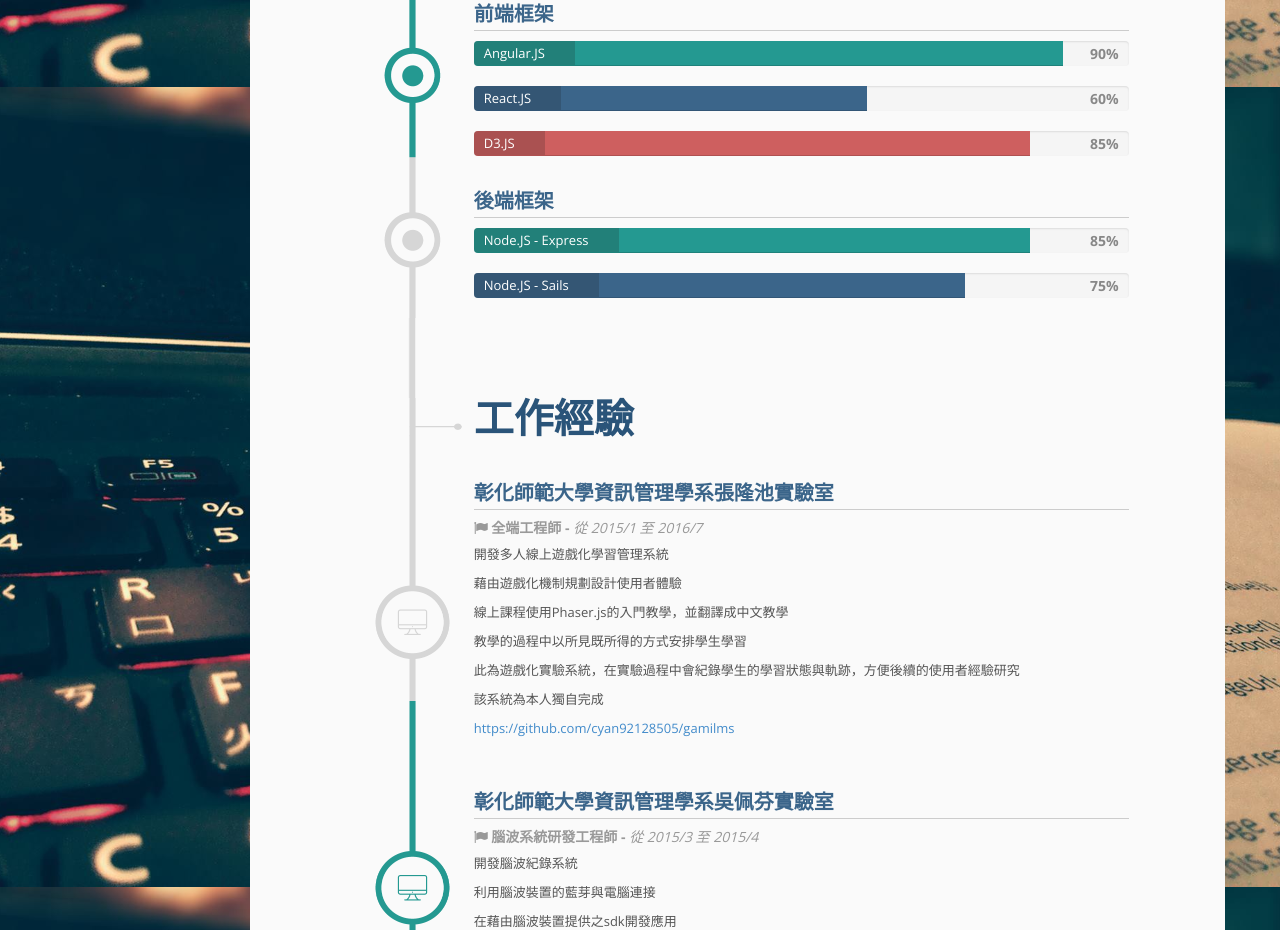
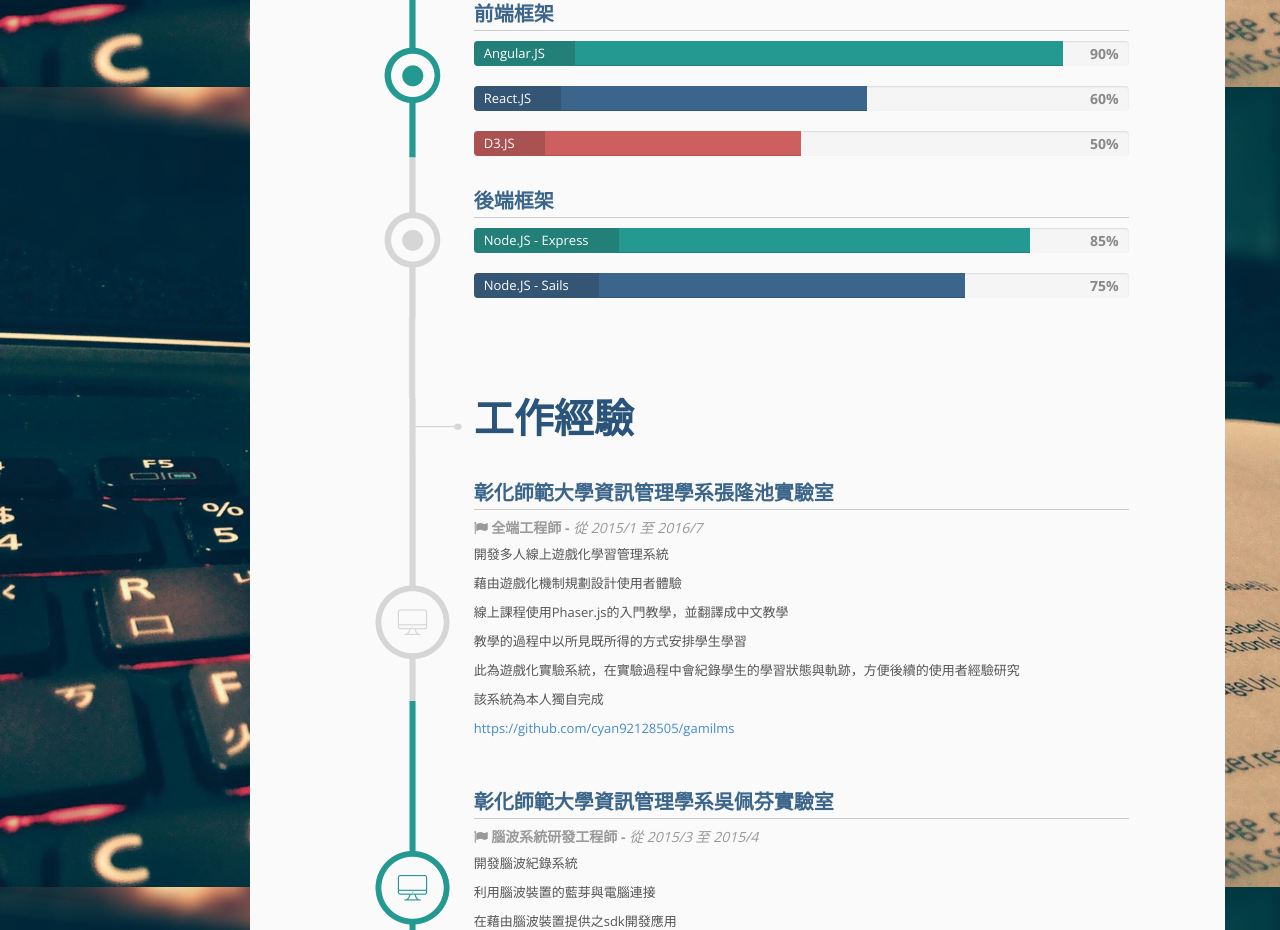
Before and after one commit to cyan92128505/about-aoma, a website: page docs/index.html in a window 1280 px wide. Shown: the part 1513-2443 px from the top of the page. Drawn offline with nearby package versions, Linux system fonts and the light colour scheme; files whose address does not match are found by name.

Commit message:
fix D3 value

```diff
--- a/docs/index.html
+++ b/docs/index.html
@@ -485,11 +485,11 @@
                                             <!-- item-list -->
                                             <li>
                                                 <div class="progress" title="Doing my best!">
-                                                    <div class="progress-bar progress-bar-3" role="progressbar" data-percent="85%" style="width: 85%;">
-                                                        <span class="sr-only">85% Complete</span>
+                                                    <div class="progress-bar progress-bar-3" role="progressbar" data-percent="50%" style="width: 50%;">
+                                                        <span class="sr-only">50% Complete</span>
                                                     </div>
                                                     <span class="progress-type">D3.JS</span>
-                                                    <span class="progress-completed">85%</span>
+                                                    <span class="progress-completed">50%</span>
                                                 </div>
                                             </li>
                                             <!-- /item list -->
```
